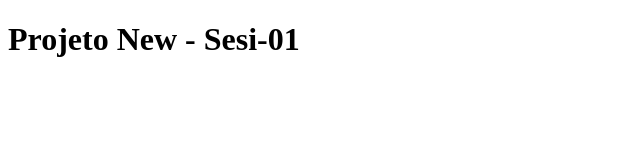
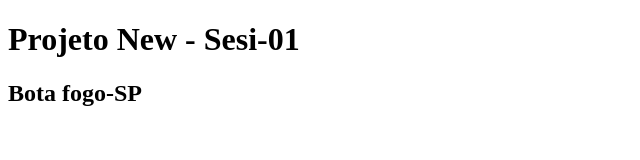
Before and after one commit to anajmb/Sesi-01, a plain HTML site: page index.html in a window 1280 px wide. Shown: the whole page, without its empty margins (0-640 px from the left). Drawn offline with Linux system fonts and the light colour scheme.

Commit message:
adicionando h2 na tela

```diff
--- a/index.html
+++ b/index.html
@@ -7,5 +7,6 @@
 </head>
 <body>
     <h1>Projeto New - Sesi-01</h1>
+    <h2>Bota fogo-SP</h2>
 </body>
 </html>
```
